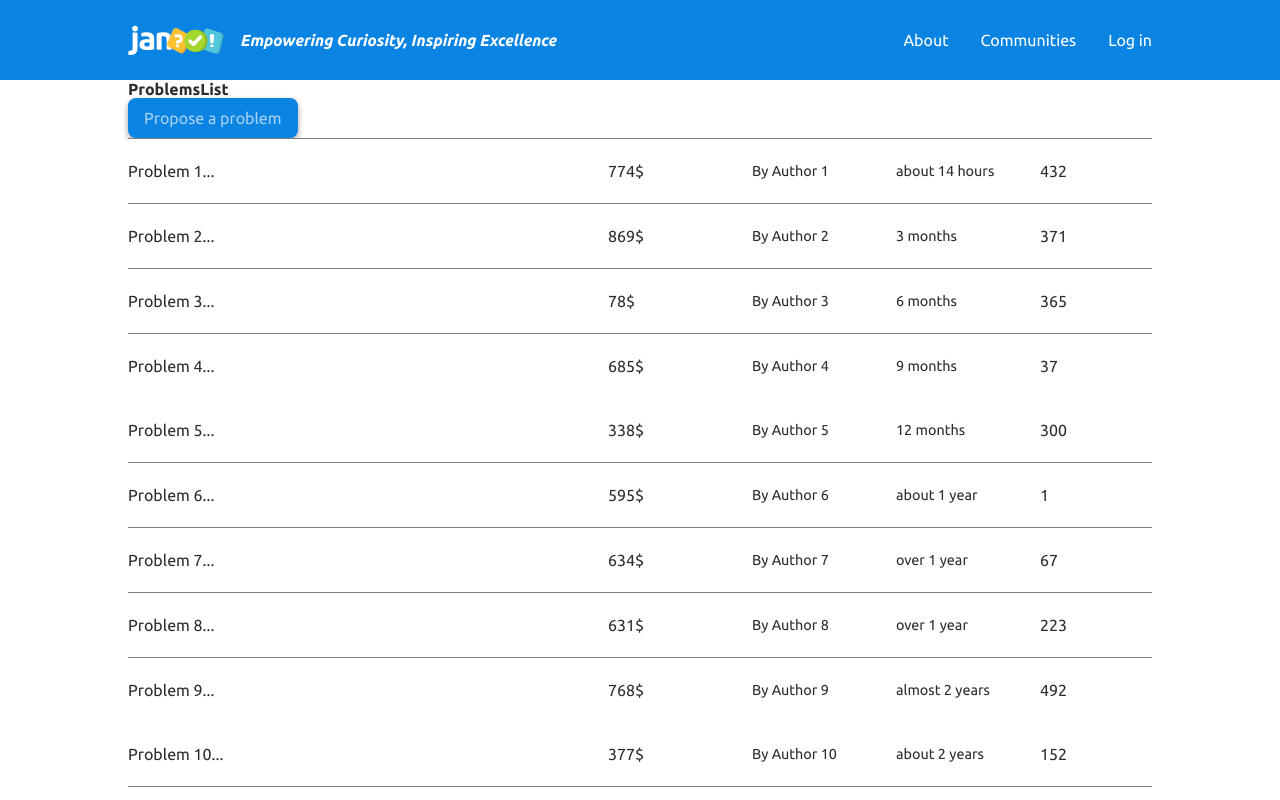
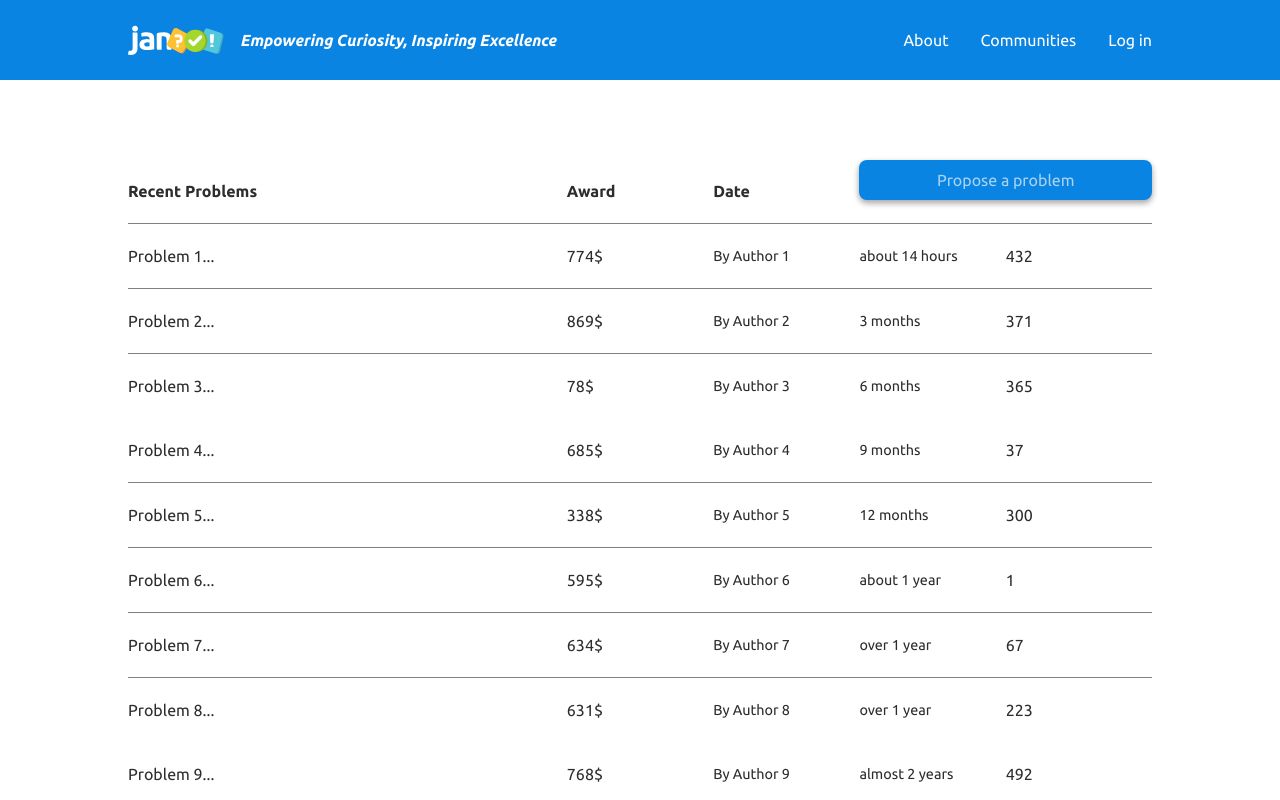
Before and after one commit to andrewsemenoff/jan-app, a React (Vite) app: page / in a window 1280 px wide. Shown: the top 800 px of the page. Built offline with nearby package versions, Linux system fonts and the light colour scheme.

Commit message:
ProblemProposal page was added as well as route for accessing it

```diff
--- a/src/App.style.ts
+++ b/src/App.style.ts
@@ -4,9 +4,14 @@ export const MainContentBox = styled.div`
   min-height: 75vh;
   padding: 0 10%;
 `;
+export const TitleSection = styled.div`
+  height: 4em;
+  margin-top: 5em;
+  border-bottom: 0.05em solid grey;
+`;
 
 export const SmallText = styled.div`
-  font-size: .9em;
+  font-size: 0.9em;
 `;
 
 export const Title = styled.div`
--- a/src/components/button/button.component.tsx
+++ b/src/components/button/button.component.tsx
@@ -4,6 +4,7 @@ import { BasicButton, InvertedButton } from "./button.styles";
 interface CustomButtonProps {
   fashion: string;
   children: ReactNode;
+  onClick: () => void;
 }
 
 export enum ButtonType {
@@ -11,14 +12,14 @@ export enum ButtonType {
   BASE = "base",
 }
 
-const CustomButton = ({ fashion, children }: CustomButtonProps) => {
+const CustomButton = ({ fashion, children, onClick }: CustomButtonProps) => {
   switch (fashion) {
     case ButtonType.BASE:
-      return <BasicButton>{children}</BasicButton>;
+      return <BasicButton onClick={onClick}>{children}</BasicButton>;
     case ButtonType.INVERTED:
-      return <InvertedButton>{children}</InvertedButton>;
+      return <InvertedButton onClick={onClick}>{children}</InvertedButton>;
     default:
-      return <InvertedButton>{children}</InvertedButton>;
+      return <InvertedButton onClick={onClick}>{children}</InvertedButton>;
   }
 };
 
--- a/src/components/problem-item/problem-item.styles.ts
+++ b/src/components/problem-item/problem-item.styles.ts
@@ -1,14 +1,11 @@
 import styled from "styled-components";
 
 export const ItemBox = styled.div`
-  /* padding: 0 10%; */
   display: grid;
-  grid-template-columns: 4fr 1fr 1fr 1fr 1fr;
-  justify-content: space-between;
+  grid-template-columns: 3fr 1fr 1fr 1fr 1fr;
+  height: 4em;
   align-items: center;
   background-color: white;
-  height: 4em;
-  column-gap: 2em;
   &:hover{
     background-color: #e9f4fc;
   }
--- a/src/main.tsx
+++ b/src/main.tsx
@@ -15,6 +15,7 @@ import Communities from "./pages/Communities/Communities.tsx";
 import Login from "./pages/Login/Login.tsx";
 import ProblemsList from "./pages/ProblemList/ProblemsList.tsx";
 import Problem from "./pages/Problem/Problem.tsx";
+import ProblemProposal from "./pages/ProblemProposal/ProblemProposal.tsx";
 
 const router = createBrowserRouter(
   createRoutesFromElements(
@@ -28,6 +29,7 @@ const router = createBrowserRouter(
       <Route element={<Login />} path="login" errorElement={<Error />} />
       <Route element={<ProblemsList />} index errorElement={<Error />} />
       <Route element={<Problem/>} path="problem/:id" errorElement={<Error />} />
+      <Route element={<ProblemProposal/>} path="problem-proposal" errorElement={<Error />} />
     </Route>
   )
 );
--- a/src/pages/ProblemList/ProblemList.styles.ts
+++ b/src/pages/ProblemList/ProblemList.styles.ts
@@ -3,7 +3,14 @@ import styled from "styled-components";
 export const ListWrapper = styled.div`
   display: flex;
   flex-direction: column;
-  padding: 0.05em 0;
   gap: 0.05em;
   background-color: grey;
+  border-bottom: 0.05em solid grey;
+  margin-bottom: 2em;
 `;
+
+export const TitlesWrapper = styled.div`
+  display: grid;
+  grid-template-columns: 3fr 1fr 1fr 2fr;
+  align-items: end;
+`;
--- a/src/pages/ProblemList/ProblemsList.tsx
+++ b/src/pages/ProblemList/ProblemsList.tsx
@@ -1,17 +1,27 @@
-import { Title } from "../../App.style";
+import { useNavigate } from "react-router-dom";
+import { Title, TitleSection } from "../../App.style";
 import { getMockProblems } from "../../assets/mock_data";
-import CustomButton, { ButtonType } from "../../components/button/button.component";
+import CustomButton, {
+  ButtonType,
+} from "../../components/button/button.component";
 import ProblemItem from "../../components/problem-item/problem-item.component";
-import { ListWrapper } from "./ProblemList.styles";
+import { ListWrapper, TitlesWrapper } from "./ProblemList.styles";
 
 const ProblemsList = () => {
   const mockProblems = getMockProblems();
+  const navigate = useNavigate();
   return (
     <>
-      <Title>ProblemsList</Title>
-      <CustomButton fashion={ButtonType.BASE}>
-        Propose a problem
-      </CustomButton>
+      <TitleSection>
+        <TitlesWrapper>
+          <Title>Recent Problems</Title>
+          <Title>Award</Title>
+          <Title>Date</Title>
+          <CustomButton fashion={ButtonType.BASE} onClick={(()=>navigate('problem-proposal'))}>
+            Propose a problem
+          </CustomButton>
+        </TitlesWrapper>
+      </TitleSection>
       <ListWrapper>
         {mockProblems &&
           mockProblems.map((problem, index) => (
--- /dev/null
+++ b/src/pages/ProblemProposal/ProblemProposal.tsx
@@ -0,0 +1,10 @@
+
+const ProblemProposal = () => {
+  return (
+   <div>
+    Problem proposal
+   </div>
+  )
+}
+
+export default ProblemProposal
```
Also changed, not shown: src/pages/ProblemProposal/ProblemProposal.styles.ts (added).
